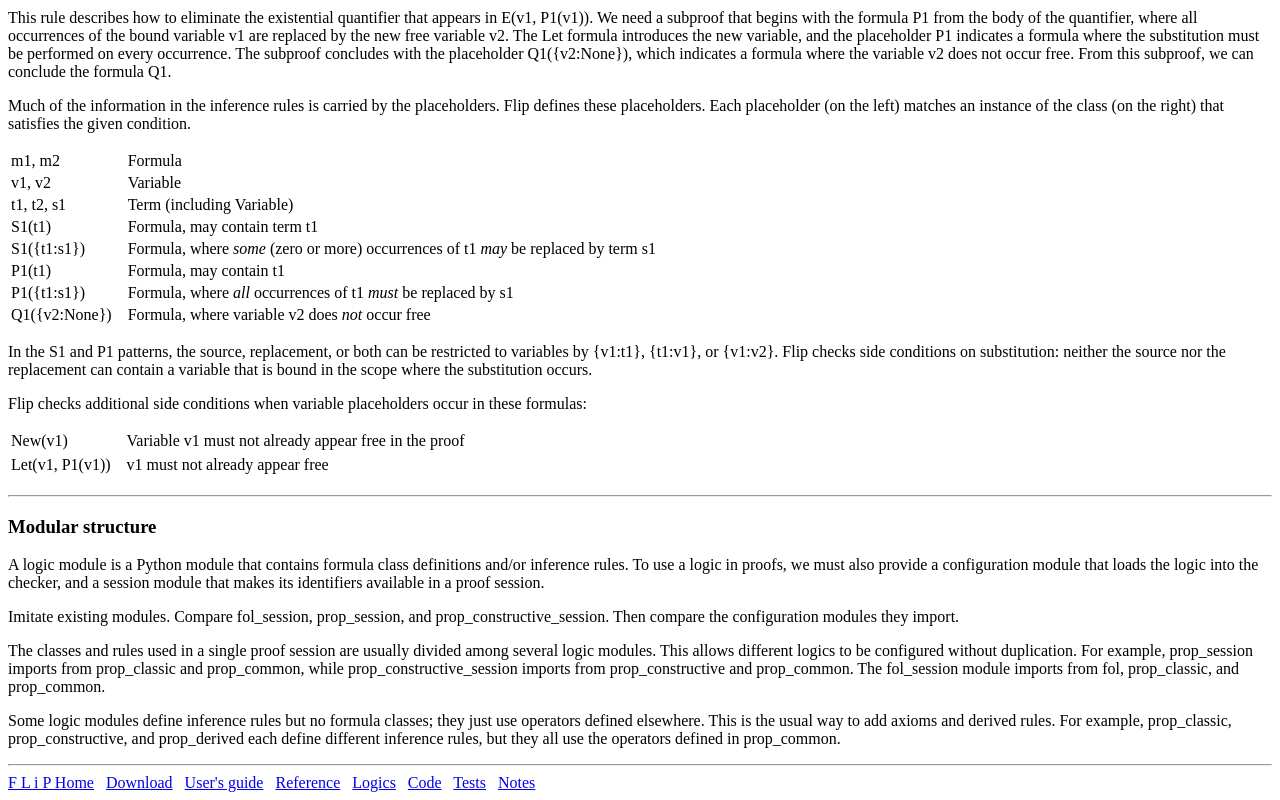
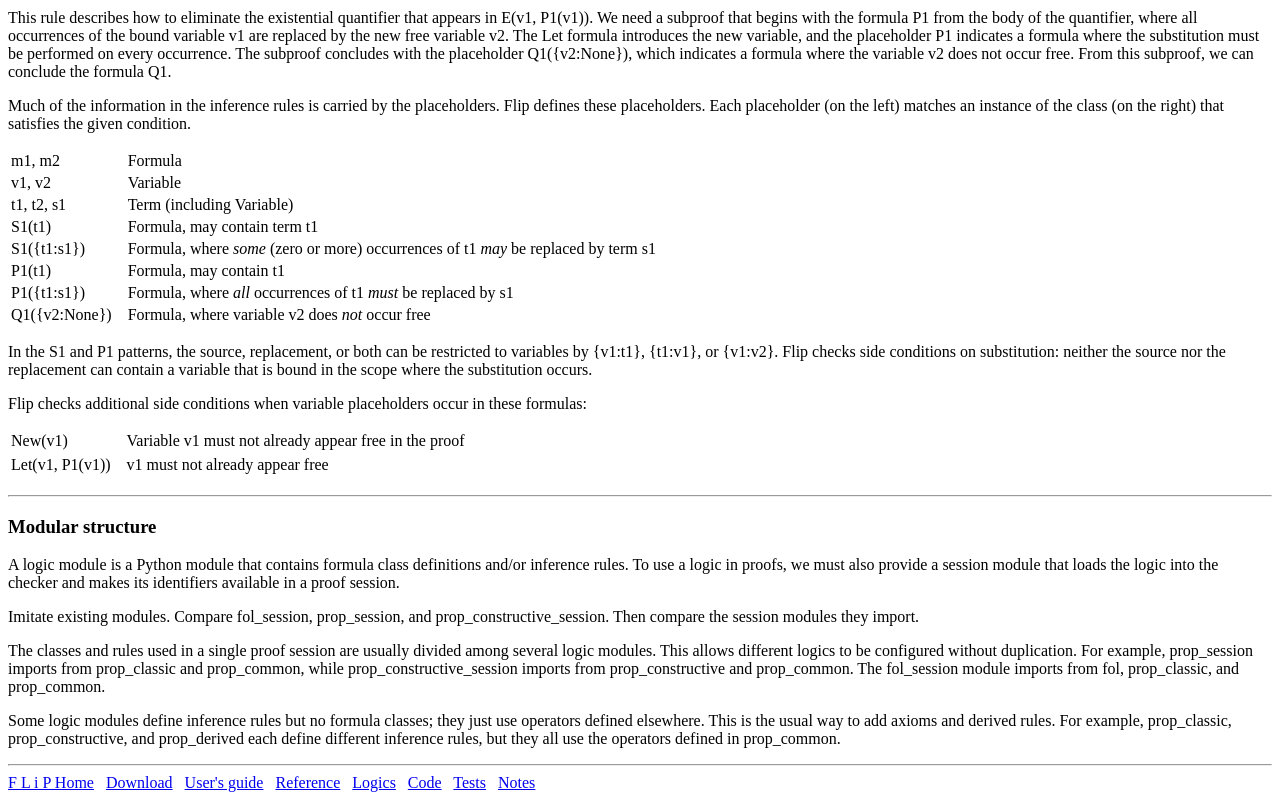
Before and after one commit to jon-jacky/FLiP, a plain HTML site: page www/logics.html in a window 1280 px wide. Shown: the part 1337-2137 px from the top of the page. Drawn offline with Linux system fonts and the light colour scheme.

Commit message:
logics.html: remove mention of config modules, now session modules do their work

```diff
--- a/www/logics.html
+++ b/www/logics.html
@@ -222,14 +222,13 @@ occur in these formulas:
 
 <p>
 A logic module is a Python module that contains formula class
-definitions and/or inference rules.  To use a logic in proofs,
-we must also provide a configuration module that loads the logic into
-the checker, and a session module that makes its identifiers available
-in a proof session.
+definitions and/or inference rules.  To use a logic in proofs, we must
+also provide a session module that loads the logic into the checker
+and makes its identifiers available in a proof session.
 
 <p>
 Imitate existing modules.  Compare fol_session, prop_session, and
-prop_constructive_session.  Then compare the configuration modules
+prop_constructive_session.  Then compare the session modules
 they import.
 
 <p>
```
